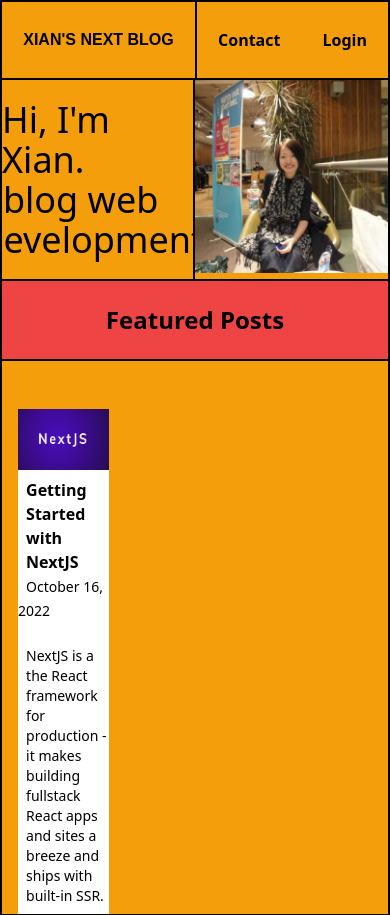
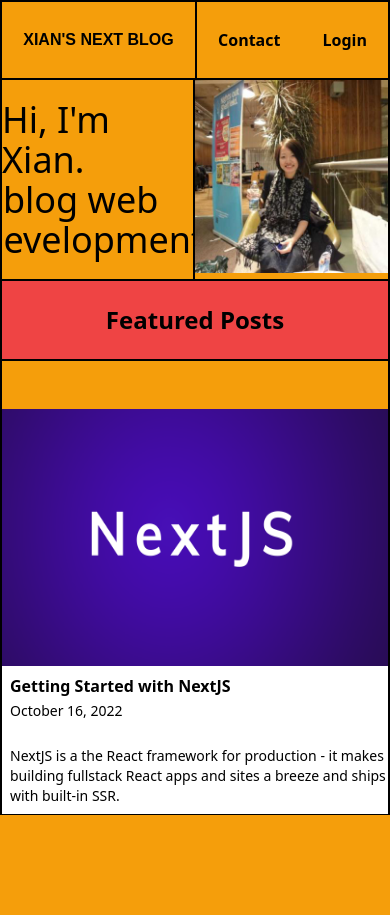
Before and after one commit to xnslx/next-blog, a Next.js app: page / in a window 390 px wide. After the commit the page ends 844 px from the top, so only its background shows below. Built offline with nearby package versions, Linux system fonts and the light colour scheme; no server answers.

Commit message:
responsive design

```diff
--- a/components/posts/posts-grid.js
+++ b/components/posts/posts-grid.js
@@ -9,7 +9,7 @@
     console.log('posts', posts);
 
     return(
-        <ul className="w-11/12 ml-auto mr-auto grid grid-cols-3 gap-10 mt-12">
+        <ul className=" w-full grid grid-cols-1 gap-10 mt-12 md:w-11/12 md:ml-auto md:mr-auto md:grid md:grid-cols-3 md:gap-10 md:mt-12">
             {posts.map(post => <PostItem key={post.slug} post={post} />)}
         </ul>
     )
--- a/pages/signup.js
+++ b/pages/signup.js
@@ -60,13 +60,13 @@
   }
 
   return (
-    <div className="flex flex-row mt-20 justify-around">
+    <div className="flex flex-col mt-20 justify-around md:flex-row">
         <div className="-mt-10">
             <Image src="/images/images/signin.png" width={500} height={500} />
         </div>
-        <section className="w-1/3">
+        <section className="ml-auto mr-auto w-4/5 md:w-1/3">
         {/* <h1>{isLogin ? 'Login' : 'Sign Up'}</h1> */}
-        <form onSubmit={submitHandler} className="flex flex-col w-3/4 h-2/3 mt-18 ">
+        <form onSubmit={submitHandler} className="flex flex-col md:w-3/4 h-2/3 mt-18 ">
             <div>
             <label htmlFor='email' className="text-sm font-normal">Email</label>
             <input type='email' id='email' required ref={emailInputRef} className="block h-10 w-full mb-2  rounded border-black border-2"/>
```
